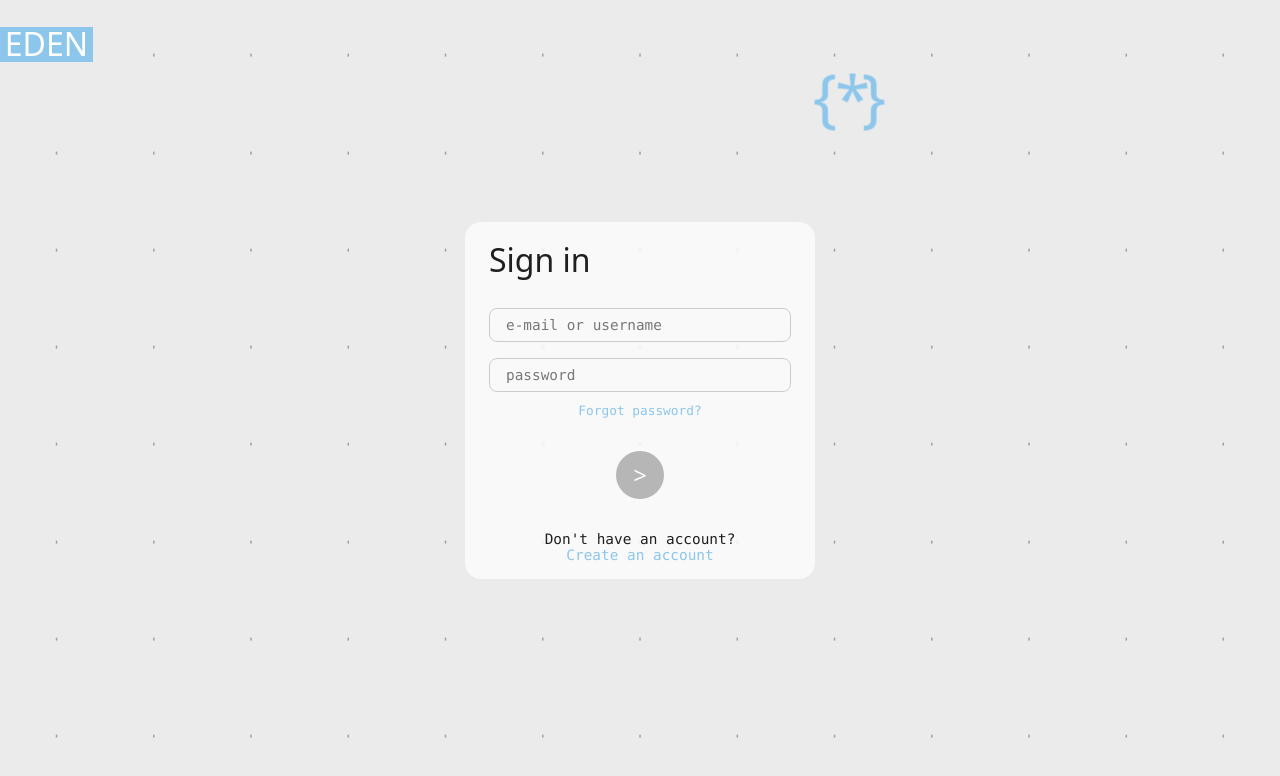
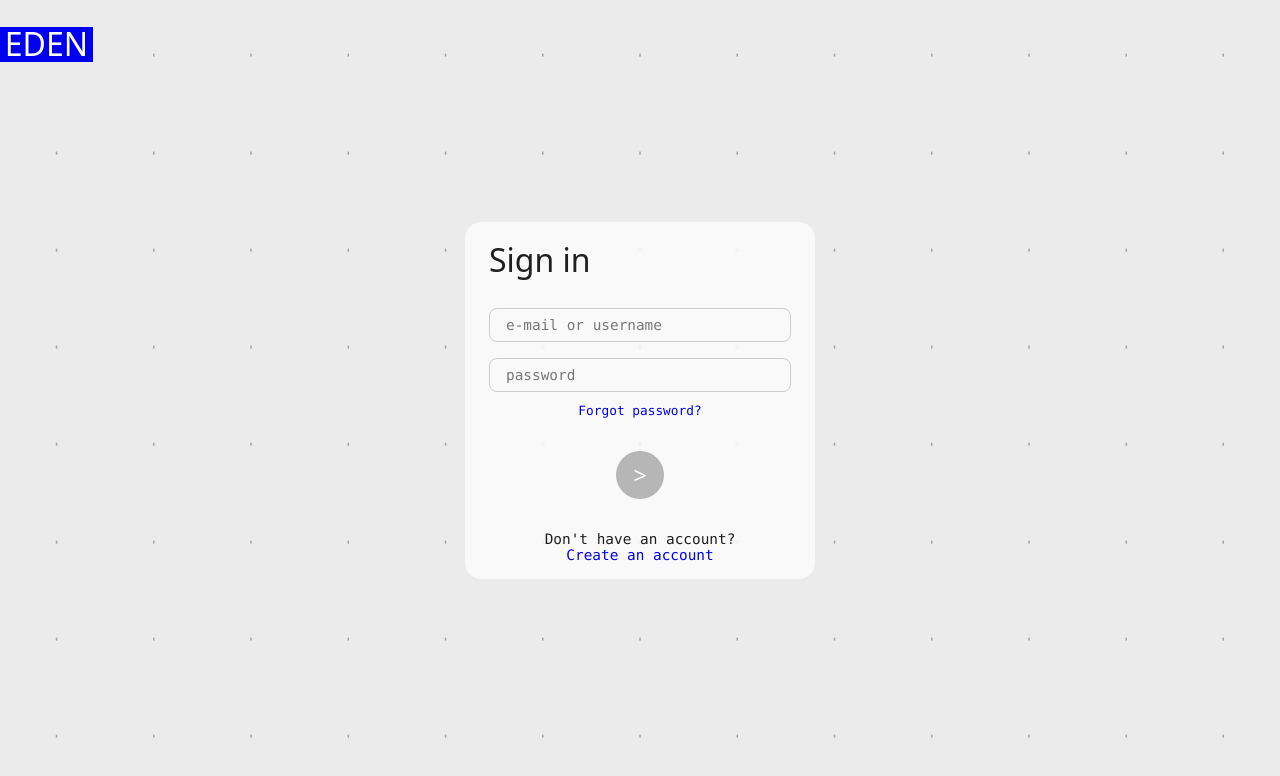
Before and after one commit to emmagax/Eden, a React (Vite) app in the folder frontend/: page /login in a window 1280 px wide. Shown: the top 776 px of the page. Built offline with nearby package versions, Linux system fonts and the light colour scheme; no server answers; a web font is replaced by a local one.

Commit message:
Update frontend styling

```diff
--- a/frontend/src/App.tsx
+++ b/frontend/src/App.tsx
@@ -8,7 +8,6 @@ function App() {
   return (
     <>
       <AsciiBackground />
-      <FlyingLogo />
       <Routes>
         <Route path="/" element={<Navigate to="/login" replace />} />
         <Route path="/login" element={<LoginPage />} />
--- a/frontend/src/index.css
+++ b/frontend/src/index.css
@@ -86,7 +86,7 @@ a {
 }
 
 .text-logo h1 {
-  background-color: #8cc6ea;
+  background-color: #0000EE;
   font-size: 2rem;
   padding: 0.1rem 0.3rem;
   line-height: 1;
@@ -232,7 +232,7 @@ input:focus-visible {
   outline: none;
 }
 input:focus-visible::placeholder {
-  color: #8cc6ea;
+  color: #0000EE;
 }
 
 .submit-button:focus-visible {
@@ -271,7 +271,7 @@ input:focus-visible::placeholder {
 
 .submit-button:hover {
   color: #f4f4f4;
-  background-color: #8cc6ea;
+  background-color: #0000EE;
   transform: scale(1.08);
 }
 
@@ -293,7 +293,7 @@ input:focus-visible::placeholder {
 }
 
 #auth-link {
-  color: #8cc6ea;
+  color: #0000EE;
   text-decoration: none;
 }
 
@@ -303,7 +303,7 @@ input:focus-visible::placeholder {
 
 #forgot-password-link {
   font-size: 0.8rem;
-  color: #8cc6ea;
+  color: #0000EE;
   text-decoration: none;
 }
 
```
Also changed, not shown: 1 other file (tests, documents, lock files or other folders).
